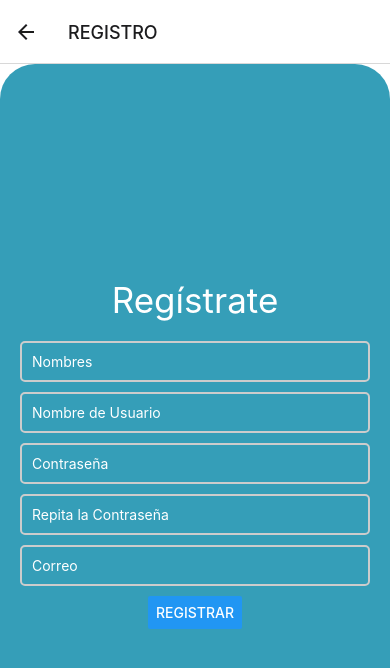
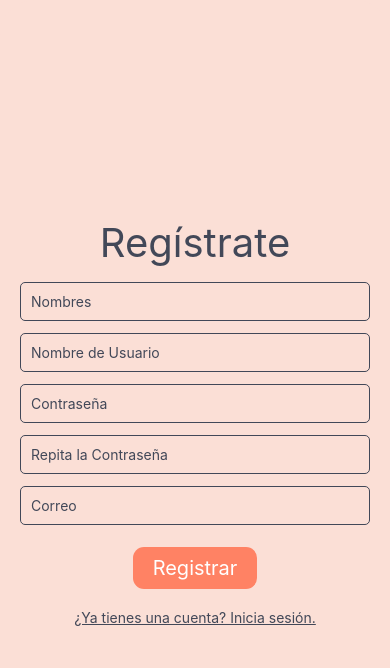
Before and after one commit to gabr13l195/carrito-compras-app, a React Native app: screen /REGISTRO in a window 390 px wide. Shown: the top 668 px of the page. Built offline with nearby package versions, Linux system fonts and the light colour scheme.

Commit message:
Cambiando estilos, falta agregar objetos

```diff
--- /dev/null
+++ b/src/commons/constant.tsx
@@ -0,0 +1,3 @@
+export const PRIMARY_COLOR='#424858'
+export const SECOND_COLOR='#FF8264'
+export const THIRD_COLOR='#FBDFD6'
--- a/src/components/Styles.tsx
+++ b/src/components/Styles.tsx
@@ -1,4 +1,5 @@
 import { StyleSheet } from 'react-native';
+import { PRIMARY_COLOR, SECOND_COLOR, THIRD_COLOR } from '../commons/constant';
 
 export const styles = StyleSheet.create({
     container: {
@@ -6,30 +7,42 @@ export const styles = StyleSheet.create({
         justifyContent: 'center',
         alignItems: 'center',
         padding: 20,
-        backgroundColor: '#359EB8',
+        backgroundColor: THIRD_COLOR,
         borderTopRightRadius: 35,
         borderTopLeftRadius: 35
     },
     title: {
-        fontSize: 35,
-        marginBottom: 20,
-        color: 'white',
+        fontSize: 40,
+        marginBottom: 15,
+        color: PRIMARY_COLOR,
+    },
+    text:{
+        fontSize: 12,
+        color: '#A9968C',
+        marginBottom: 29
     },
     input: {
         width: '100%',
         padding: 10,
-        borderWidth: 2,
-        borderColor: '#ccc',
-        marginBottom: 10,
+        borderWidth: 1,
+        borderColor: PRIMARY_COLOR,
+        marginBottom: 12,
         borderRadius: 5,
-        color: 'white'
+        color: PRIMARY_COLOR
     },
     button: {
-        marginTop: 15,
+        marginTop: 10,
+        padding: 9,
+        paddingRight: 20,
+        paddingLeft: 20,
+        fontSize: 20,
+        backgroundColor: SECOND_COLOR,
+        color: 'white',
+        borderRadius: 11
     },
     linkText: {
         marginTop: 20,
-        color: 'white',
+        color: PRIMARY_COLOR,
         textDecorationLine: 'underline',
     }
 });
--- /dev/null
+++ b/src/components/TitleComponent.tsx
@@ -0,0 +1,13 @@
+import React from 'react'
+import { Text, View } from 'react-native'
+import { styles } from './Styles';
+
+interface Props{
+    title: String;
+}
+
+export const TitleComponent = ({title}:Props) => {
+    return (
+        <Text style={styles.title}>{title}</Text>
+    )
+}
--- a/src/navigator/StackNavigator.tsx
+++ b/src/navigator/StackNavigator.tsx
@@ -1,15 +1,16 @@
 import { createStackNavigator } from '@react-navigation/stack';
 import { InicioSesion } from '../screens/InicioSesion';
 import { Registrarse } from '../screens/Registrarse';
+import { PRIMARY_COLOR, THIRD_COLOR } from '../commons/constant';
 
 const Stack = createStackNavigator();
 
-export const Stacknavigator= () => {
+export const Stacknavigator = () => {
     return (
         <Stack.Navigator
-        screenOptions={{cardStyle:{backgroundColor: 'white'}}}>
-            <Stack.Screen name="INICIO DE SESION" component={InicioSesion} />
-            <Stack.Screen name="REGISTRO" component={Registrarse} />
+            screenOptions={{ cardStyle: { backgroundColor: THIRD_COLOR } }}>
+            <Stack.Screen  options={{headerShown :false}} name="INICIO DE SESION" component={InicioSesion} />
+            <Stack.Screen options={{headerShown :false}} name="REGISTRO" component={Registrarse} />
         </Stack.Navigator>
     );
 }
--- a/src/screens/InicioSesion.tsx
+++ b/src/screens/InicioSesion.tsx
@@ -2,43 +2,44 @@ import React, { useState } from 'react';
 import { Text, View, TextInput, Button, TouchableOpacity } from 'react-native';
 import { StackScreenProps } from '@react-navigation/stack';
 import { styles } from '../components/Styles';
+import { TitleComponent } from '../components/TitleComponent';
+import { StatusBar } from 'expo-status-bar';
+import { PRIMARY_COLOR, THIRD_COLOR } from '../commons/constant';
 
-interface Props extends StackScreenProps<any, any> {};
-
-interface LoginForm {
-    username: string;
-    password: string;
-}
+interface Props extends StackScreenProps<any, any> { };
 
 export const InicioSesion = ({ navigation }: Props) => {
-    const [loginForm, setLoginForm] = useState<LoginForm>({ username: '', password: '' });
+    const [username, setUsername] = useState('');
+    const [password, setPassword] = useState('');
 
     const handleLogin = () => {
         console.log("Intento de inicio de sesión:");
-        console.log("Datos de Login:", loginForm);
-    };
-
-    const updateLoginForm = (key: keyof LoginForm, value: string) => {
-        setLoginForm(prev => ({ ...prev, [key]: value }));
+        console.log("Usuario:", username);
+        console.log("Contraseña:", password);
     };
 
     return (
         <View style={styles.container}>
-            <Text style={styles.title}>Inicia Sesión</Text>
+            <StatusBar backgroundColor={THIRD_COLOR} />
+            <TitleComponent title='Iniciar Sesion' />
+            <Text style={styles.text} >Realiza tus compras de manera segura y confiable</Text>
                 <TextInput
                     style={styles.input}
                     placeholder="Usuario"
-                value={loginForm.username}
-                onChangeText={value => updateLoginForm('username', value)}
+                    value={username}
+                    onChangeText={setUsername}
                 />
                 <TextInput
                     style={styles.input}
                     placeholder="Contraseña"
-                value={loginForm.password}
-                onChangeText={value => updateLoginForm('password', value)}
+                    value={password}
+                    onChangeText={setPassword}
                     secureTextEntry={true}
                 />
-            <Button title="Ingresar" onPress={handleLogin} />
+
+            <TouchableOpacity onPress={handleLogin}>
+                <Text style={styles.button}>Ingresar</Text>
+            </TouchableOpacity>
             <TouchableOpacity onPress={() => navigation.navigate('REGISTRO')}>
                 <Text style={styles.linkText}>
                     ¿No tienes una cuenta? Regístrate ahora
--- a/src/screens/Registrarse.tsx
+++ b/src/screens/Registrarse.tsx
@@ -1,70 +1,74 @@
 import React, { useState } from 'react';
-import { Text, View, TextInput, Button, ScrollView } from 'react-native';
+import { Text, View, TextInput, Button, ScrollView, StatusBar } from 'react-native';
 import { styles } from '../components/Styles';
+import { THIRD_COLOR } from '../commons/constant';
+import { TouchableOpacity } from 'react-native-gesture-handler';
+import { NativeStackScreenProps } from 'react-native-screens/lib/typescript/native-stack/types';
+import { useNavigation } from '@react-navigation/native';
 
-interface RegisterForm {
-    name: string;
-    username: string;
-    password: string;
-    confirmPassword: string;
-    email: string;
-}
+interface Props extends NativeStackScreenProps<any, any> { };
 
-export const Registrarse = () => {
-    const [registerForm, setRegisterForm] = useState<RegisterForm>({
-        name: '',
-        username: '',
-        password: '',
-        confirmPassword: '',
-        email: ''
-    });
+export const Registrarse = ({ navigation }: Props) => {
+    const [name, setName] = useState('');
+    const [username, setUsername] = useState('');
+    const [password, setPassword] = useState('');
+    const [confirmPassword, setConfirmPassword] = useState('');
+    const [email, setEmail] = useState('');
 
     const handleRegister = () => {
         console.log("Registro de nuevo usuario:");
-        console.log("Datos de Registro:", registerForm);
-    };
-
-    const updateRegisterForm = (key: keyof RegisterForm, value: string) => {
-        setRegisterForm(prev => ({ ...prev, [key]: value }));
+        console.log("Nombres:", name);
+        console.log("Nombre de Usuario:", username);
+        console.log("Contraseña:", password);
+        console.log("Confirma Contraseña:", confirmPassword);
+        console.log("Correo:", email);
     };
 
     return (
         <ScrollView contentContainerStyle={styles.container}>
+            <StatusBar backgroundColor={THIRD_COLOR} />
             <Text style={styles.title}>Regístrate</Text>
             <TextInput
                 style={styles.input}
                 placeholder="Nombres"
-                value={registerForm.name}
-                onChangeText={value => updateRegisterForm('name', value)}
+                value={name}
+                onChangeText={setName}
             />
             <TextInput
                 style={styles.input}
                 placeholder="Nombre de Usuario"
-                value={registerForm.username}
-                onChangeText={value => updateRegisterForm('username', value)}
+                value={username}
+                onChangeText={setUsername}
             />
             <TextInput
                 style={styles.input}
                 placeholder="Contraseña"
-                value={registerForm.password}
-                onChangeText={value => updateRegisterForm('password', value)}
+                value={password}
+                onChangeText={setPassword}
                 secureTextEntry={true}
             />
             <TextInput
                 style={styles.input}
                 placeholder="Repita la Contraseña"
-                value={registerForm.confirmPassword}
-                onChangeText={value => updateRegisterForm('confirmPassword', value)}
+                value={confirmPassword}
+                onChangeText={setConfirmPassword}
                 secureTextEntry={true}
             />
             <TextInput
                 style={styles.input}
                 placeholder="Correo"
-                value={registerForm.email}
-                onChangeText={value => updateRegisterForm('email', value)}
+                value={email}
+                onChangeText={setEmail}
                 keyboardType="email-address"
             />
-            <Button title="Registrar" onPress={handleRegister} />
+            <TouchableOpacity onPress={handleRegister}>
+                <Text style={styles.button}>Registrar</Text>
+            </TouchableOpacity>
+            <TouchableOpacity onPress={() => navigation.navigate('INICIO DE SESION')}>
+                <Text style={styles.linkText}>
+                    ¿Ya tienes una cuenta? Inicia sesión.
+                </Text>
+            </TouchableOpacity>
         </ScrollView>
     );
 };
```
Lines whose indentation alone changed are shown as unchanged.
